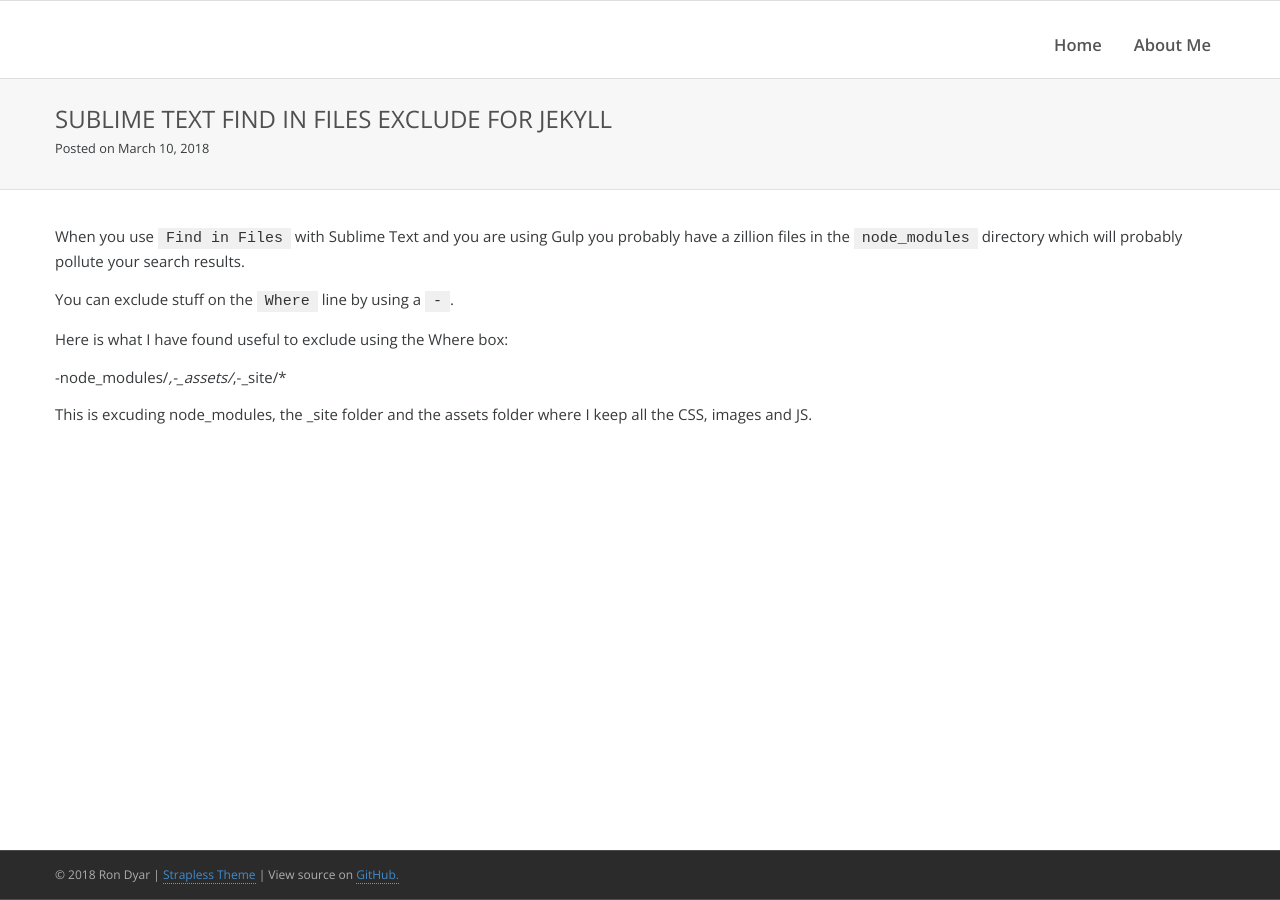
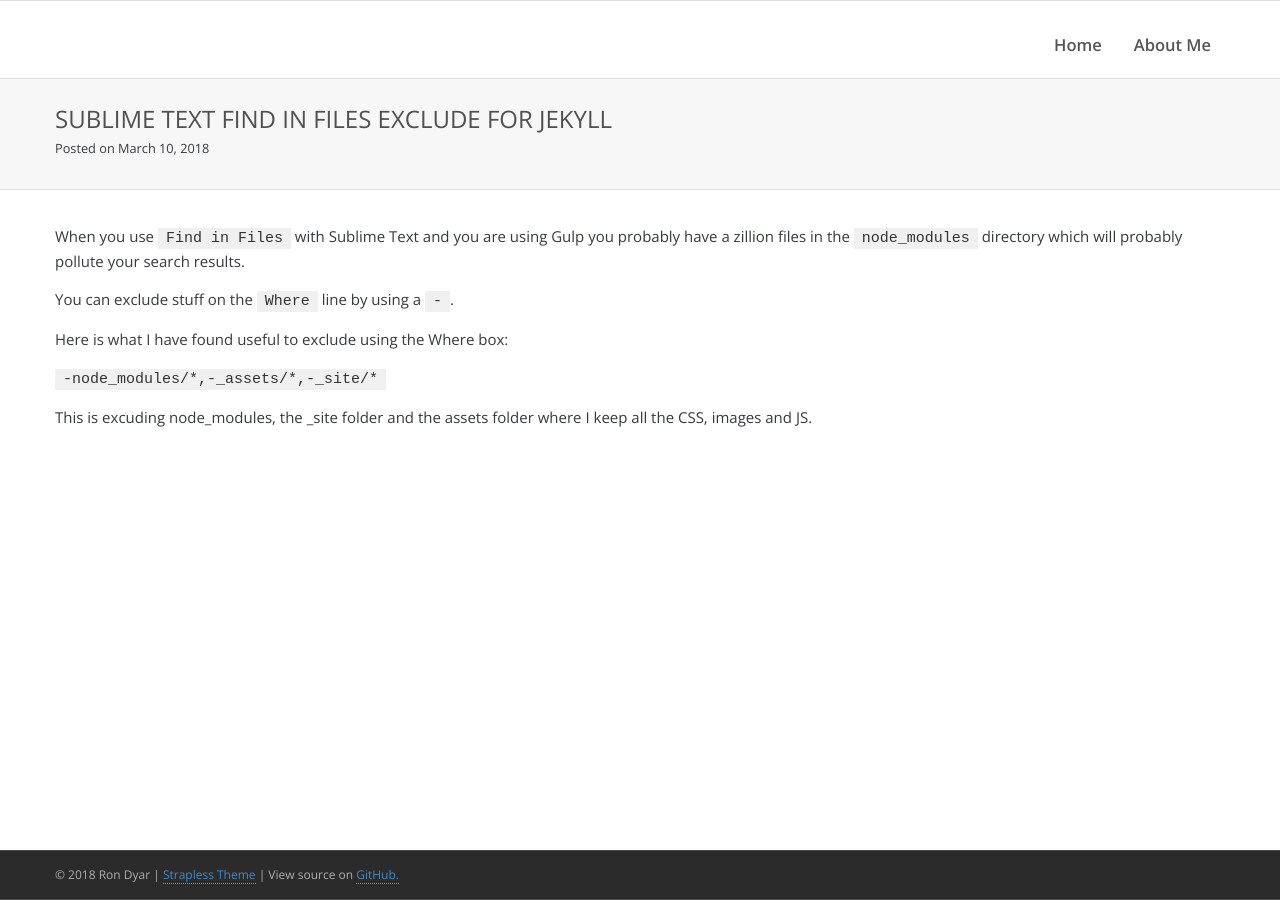
Before and after one commit to rdyar/rdyar.github.io, a Jekyll site: the page built from _posts/2018-03-10-sublime-text-find-in-files-exclude-for-jekyll.md, in a window 1280 px wide. Built offline with Jekyll 4.4.1, drawn with Linux system fonts in a browser that asks for light colours.

```diff
--- a/_posts/2018-03-10-sublime-text-find-in-files-exclude-for-jekyll.md
+++ b/_posts/2018-03-10-sublime-text-find-in-files-exclude-for-jekyll.md
@@ -4,6 +4,6 @@ You can exclude stuff on the `Where` line by using a `-`.
 
 Here is what I have found useful to exclude using the Where box:
 
--node_modules/*,-_assets/*,-_site/*
+`-node_modules/*,-_assets/*,-_site/*`
 
 This is excuding node_modules, the _site folder and the assets folder where I keep all the CSS, images and JS.
```
